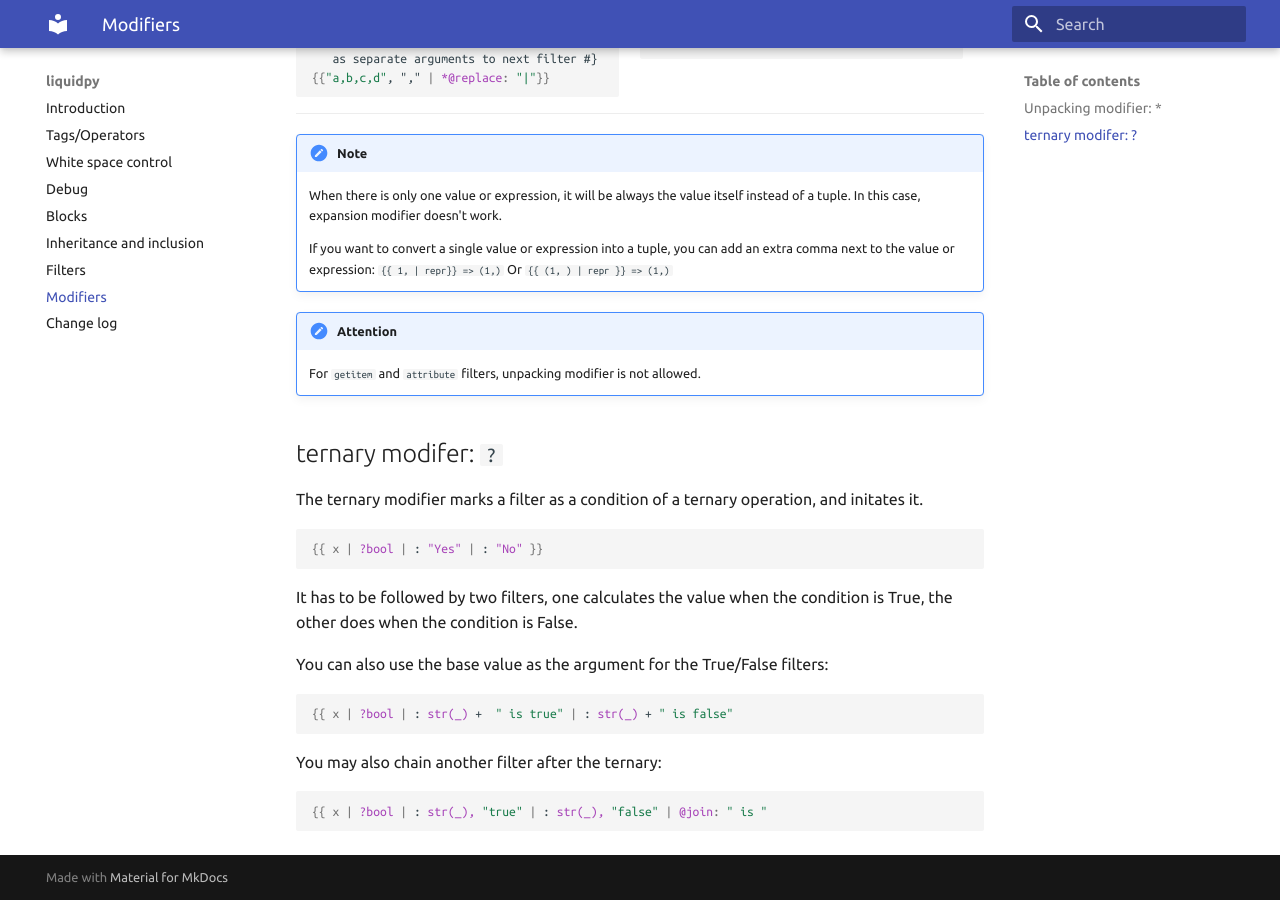
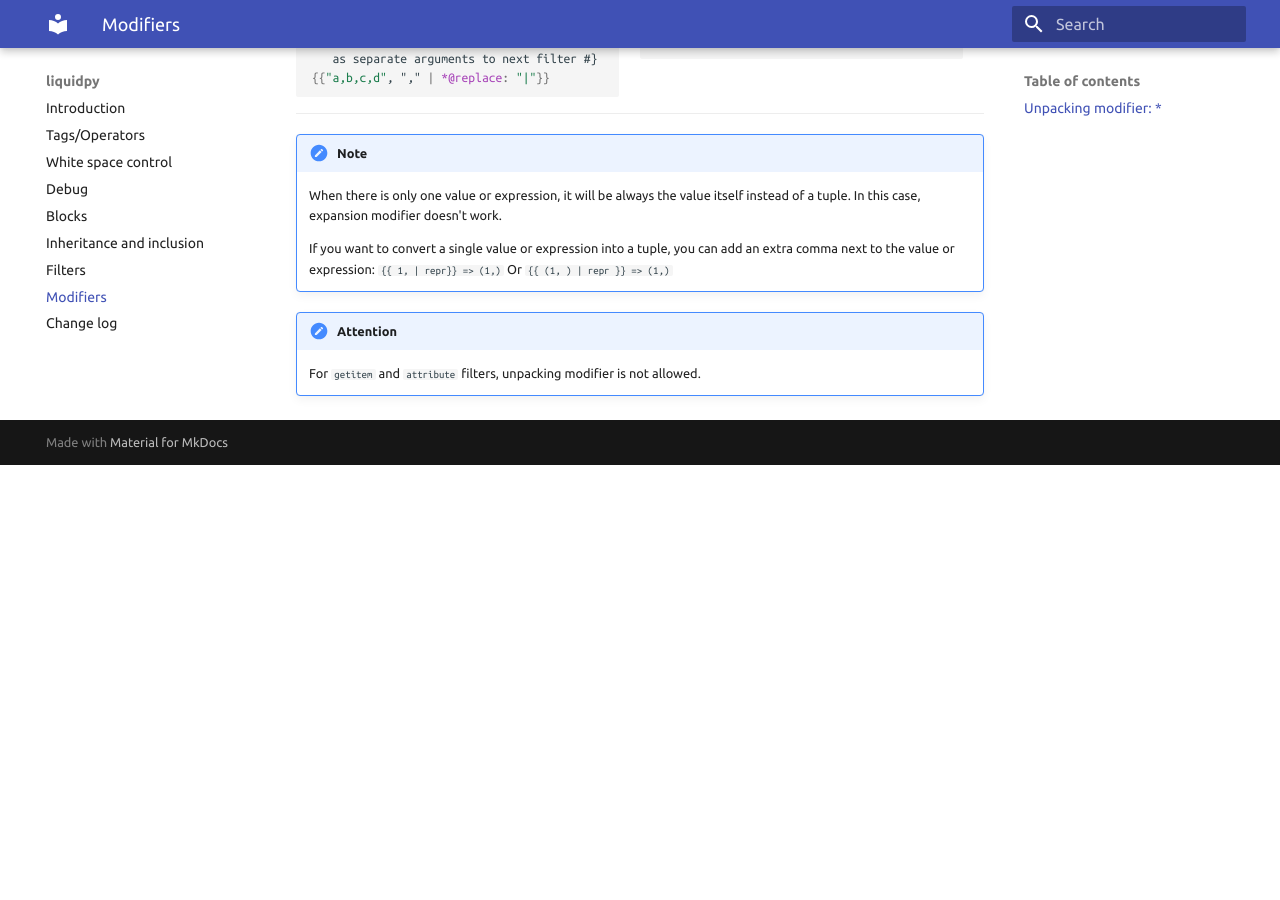
Before and after one commit to pwwang/liquidpy, an MkDocs documentation site: the page built from docs/modifiers.md, in a window 1280 px wide and 900 px high, scrolled down 764 px. Built offline with MkDocs 1.6.1 and Material for MkDocs 9.7.7, drawn with Linux system fonts in a browser that asks for light colours; after the commit the page ends 1229 px from its top, so only the background shows below that; some of the changed text lies outside the part shown.

Commit message:
Update docs

````diff
--- a/docs/modifiers.md
+++ b/docs/modifiers.md
@@ -7,7 +7,7 @@
 	- `?!` combined ternary modifier to modify the value when it is False-equivalent(, otherwise keep it unchanged).
 	- `?=` combined ternary modifier to modify the value when it is True-equivalent(, otherwise keep it unchanged).
 
-In this section, we will be talking about the unpacking and ternary modifiers.
+In this section, we will be talking about the unpacking modifier.
 
 See [filters](https://liquidpy.readthedocs.io/en/latest/filters/) for liquid modifiers, and [ternary filters](https://liquidpy.readthedocs.io/en/latest/filters/#ternary-filters) for ternary-related modifiers.
 
@@ -63,23 +63,3 @@ a|b|c|d
 
 !!! attention
 	For `getitem` and `attribute` filters, unpacking modifier is not allowed.
-
-# ternary modifer: `?`
-
-The ternary modifier marks a filter as a condition of a ternary operation, and initates it.
-```liquid
-{{ x | ?bool | : "Yes" | : "No" }}
-```
-It has to be followed by two filters, one calculates the value when the condition is True, the other does when the condition is False.
-
-You can also use the base value as the argument for the True/False filters:
-
-```liquid
-{{ x | ?bool | : str(_) +  " is true" | : str(_) + " is false"
-```
-
-You may also chain another filter after the ternary:
-
-```liquid
-{{ x | ?bool | : str(_), "true" | : str(_), "false" | @join: " is "
-```
````
